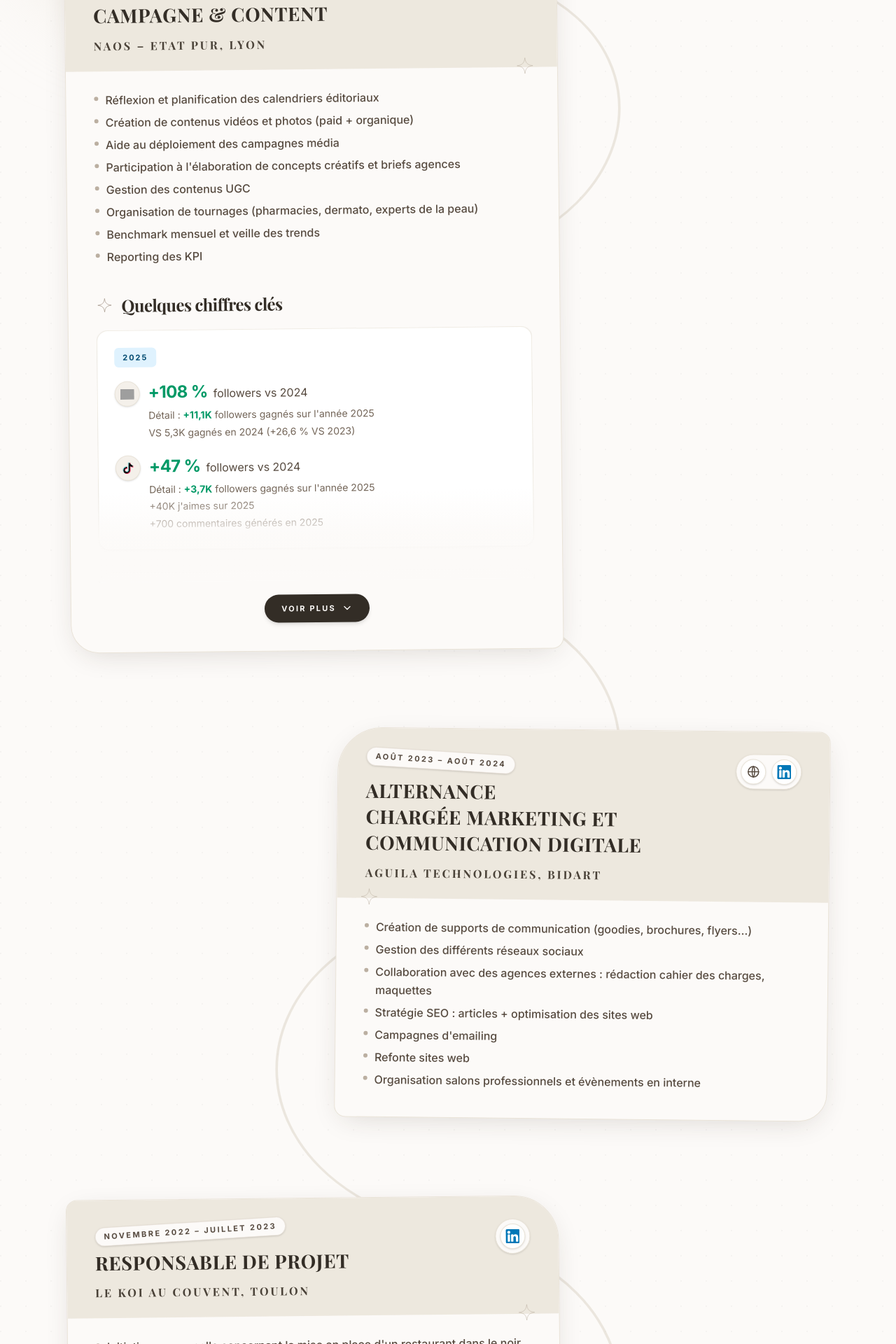
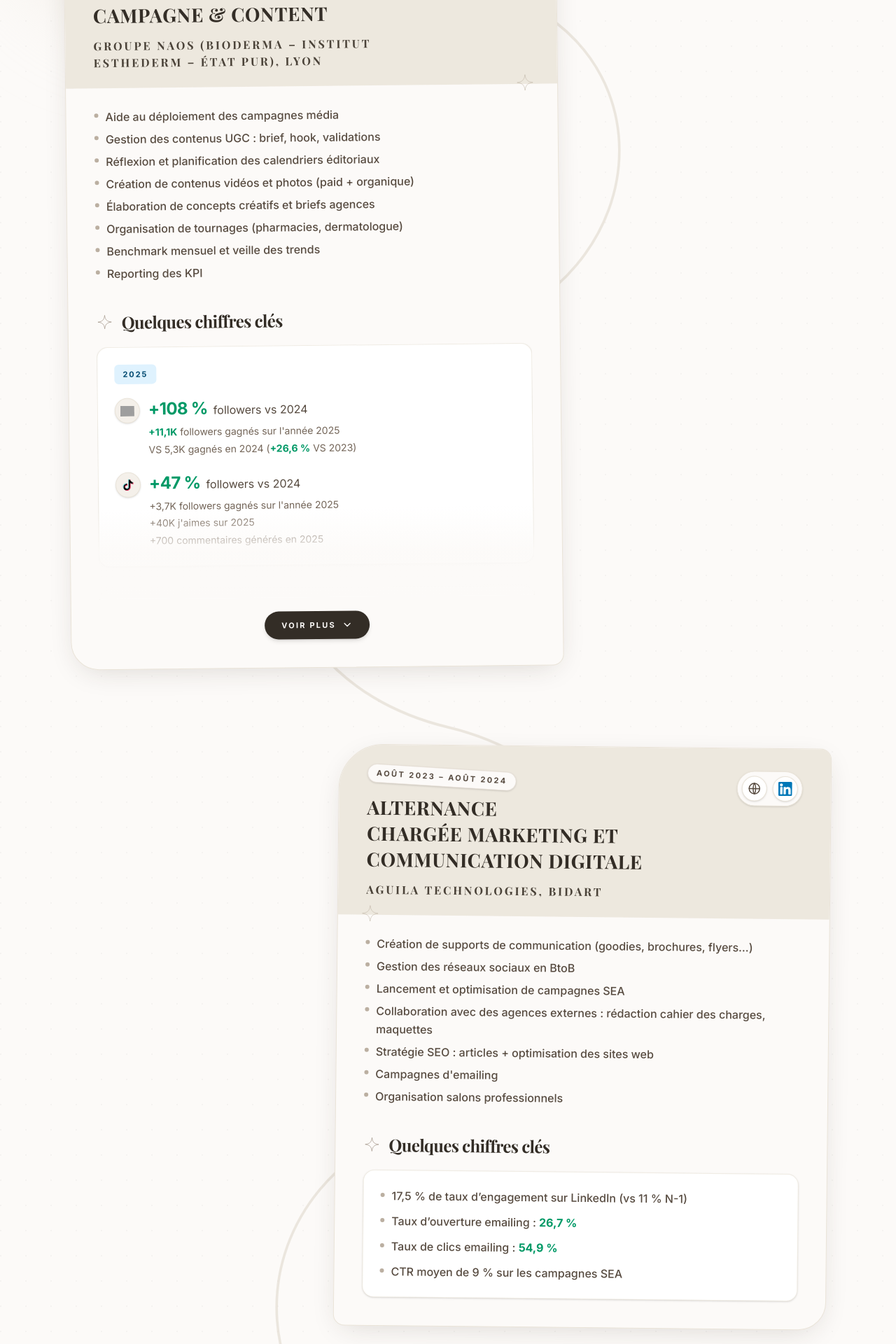
Before and after one commit to sixtinerocha/portfolio, a React (Vite) app: page /experience in a window 1280 px wide. Shown: the part 655-2575 px from the top of the page at 70% size. Built offline with nearby package versions, Linux system fonts and the light colour scheme; grey boxes are pictures that could not be loaded; a web font is replaced by a local one.

Commit message:
Update experiences: NAOS, Aguila, and Le Koi project details

```diff
--- a/src/pages/Experience.tsx
+++ b/src/pages/Experience.tsx
@@ -33,15 +33,15 @@
   {
     id: 0,
     role: 'ALTERNANCE\nASSISTANTE CHEF DE\nCAMPAGNE & CONTENT',
-    company: 'NAOS – ETAT PUR, LYON',
+    company: 'Groupe NAOS (Bioderma – Institut Esthederm – État Pur), Lyon',
     date: 'Septembre 2024 – Septembre 2026',
     description: [
+      'Aide au déploiement des campagnes média',
+      'Gestion des contenus UGC : brief, hook, validations',
       'Réflexion et planification des calendriers éditoriaux',
       'Création de contenus vidéos et photos (paid + organique)',
-      'Aide au déploiement des campagnes média',
-      "Participation à l'élaboration de concepts créatifs et briefs agences",
-      'Gestion des contenus UGC',
-      'Organisation de tournages (pharmacies, dermato, experts de la peau)',
+      'Élaboration de concepts créatifs et briefs agences',
+      'Organisation de tournages (pharmacies, dermatologue)',
       'Benchmark mensuel et veille des trends',
       'Reporting des KPI',
     ],
@@ -59,18 +59,19 @@
     date: 'Août 2023 – Août 2024',
     description: [
       'Création de supports de communication (goodies, brochures, flyers…)',
-      'Gestion des différents réseaux sociaux',
+      'Gestion des réseaux sociaux en BtoB',
+      'Lancement et optimisation de campagnes SEA',
       'Collaboration avec des agences externes : rédaction cahier des charges, maquettes',
       'Stratégie SEO : articles + optimisation des sites web',
       "Campagnes d'emailing",
-      'Refonte sites web',
-      'Organisation salons professionnels et évènements en interne',
+      'Organisation salons professionnels',
     ],
     icons: [
       { kind: 'link', type: 'website',  href: 'https://www.breakee.fr',                                   label: 'Site Breakee (Aguila Technologies)' },
       { kind: 'link', type: 'linkedin', href: 'https://www.linkedin.com/company/aguila-technologie',    label: 'LinkedIn Aguila Technologies' },
     ],
     align: 'right',
+    extras: <AguilaExtras />,
   },
   {
     id: 2,
@@ -93,6 +94,7 @@
       },
     ],
     align: 'left',
+    extras: <LeKoiExtras />,
   },
   {
     id: 3,
@@ -351,8 +353,8 @@
     headline: '+108 %',
     headlineSuffix: 'followers vs 2024',
     details: [
-      'Détail : **+11,1K** followers gagnés sur l\'année 2025',
-      'VS 5,3K gagnés en 2024 (+26,6 % VS 2023)',
+      '**+11,1K** followers gagnés sur l\'année 2025',
+      'VS 5,3K gagnés en 2024 (**+26,6 %** VS 2023)',
     ],
   },
   {
@@ -360,7 +362,7 @@
     headline: '+47 %',
     headlineSuffix: 'followers vs 2024',
     details: [
-      'Détail : **+3,7K** followers gagnés sur l\'année 2025',
+      '+3,7K followers gagnés sur l\'année 2025',
       "+40K j'aimes sur 2025",
       '+700 commentaires générés en 2025',
     ],
@@ -373,10 +375,10 @@
     headline: '+23,6 %',
     headlineSuffix: 'followers vs T1 2025',
     details: [
-      'Détail : **+3,8K** followers gagnés sur le T1 2026',
+      '**+3,8K** followers gagnés sur le T1 2026',
       'VS 3,1K gagnés sur le T1 2025',
-      "Taux d'engagement : **2,14 %** sur le T1 2026",
-      'Taux de complétion moyen : **25,5 %** (vs 20–30 % standard IG)',
+      "Taux d'engagement : **2,14 %**",
+      'Taux de complétion moyen : **25,5 %**',
     ],
   },
   {
@@ -384,11 +386,11 @@
     headline: '+295 %',
     headlineSuffix: 'followers vs T1 2025',
     details: [
-      'Détail : **+1,1K** followers gagnés sur le T1 2026',
+      '**+1,1K** followers gagnés',
       'VS 280 gagnés sur le T1 2025',
-      "Taux d'engagement : **3,49 %** sur le T1 2026",
-      "Nombre de j'aimes : **6,6K** sur le T1 2026",
-      'Nombre de commentaires : **222** sur le T1 2026',
+      "Taux d'engagement : **3,49 %**",
+      "+6,6K j’aimes sur le T1 2026",
+      '+222 commentaires',
     ],
   },
 ];
@@ -508,6 +510,97 @@
   );
 }
 
+/* ============================== AGUILA extras ============================== */
+
+function AguilaExtras() {
+  return (
+    <section>
+      <div className="flex items-center gap-3 mb-5">
+        <Sparkle className="!relative w-6 h-6 text-stone-500" />
+        <h5 className="font-serif text-xl md:text-2xl font-bold text-stone-900">
+          Quelques chiffres clés
+        </h5>
+      </div>
+      <div className="bg-white border border-stone-200/70 rounded-2xl shadow-sm p-5 md:p-6">
+        <ul className="space-y-3 text-[15px] md:text-base text-stone-700 font-medium">
+          <li className="flex items-start gap-2.5">
+            <span className="mt-2 w-1.5 h-1.5 rounded-full bg-stone-400 shrink-0" />
+            <span>17,5 % de taux d’engagement sur LinkedIn (vs 11 % N-1)</span>
+          </li>
+          <li className="flex items-start gap-2.5">
+            <span className="mt-2 w-1.5 h-1.5 rounded-full bg-stone-400 shrink-0" />
+            <span dangerouslySetInnerHTML={{ __html: 'Taux d’ouverture emailing : <span class="font-bold text-emerald-600">26,7 %</span>' }} />
+          </li>
+          <li className="flex items-start gap-2.5">
+            <span className="mt-2 w-1.5 h-1.5 rounded-full bg-stone-400 shrink-0" />
+            <span dangerouslySetInnerHTML={{ __html: 'Taux de clics emailing : <span class="font-bold text-emerald-600">54,9 %</span>' }} />
+          </li>
+          <li className="flex items-start gap-2.5">
+            <span className="mt-2 w-1.5 h-1.5 rounded-full bg-stone-400 shrink-0" />
+            <span>CTR moyen de 9 % sur les campagnes SEA</span>
+          </li>
+        </ul>
+      </div>
+    </section>
+  );
+}
+
+/* ============================== LE KOI extras ============================== */
+
+function LeKoiExtras() {
+  return (
+    <section>
+      <div className="flex items-center gap-3 mb-5">
+        <Sparkle className="!relative w-6 h-6 text-stone-500" />
+        <h5 className="font-serif text-xl md:text-2xl font-bold text-stone-900">
+          Quelques chiffres clés
+        </h5>
+      </div>
+      <div className="bg-white border border-stone-200/70 rounded-2xl shadow-sm p-5 md:p-6 mb-8">
+        <ul className="space-y-3 text-[15px] md:text-base text-stone-700 font-medium">
+          <li className="flex items-start gap-2.5">
+            <span className="mt-2 w-1.5 h-1.5 rounded-full bg-stone-400 shrink-0" />
+            <span>100 % du restaurant rempli, soit 48 couverts</span>
+          </li>
+          <li className="flex items-start gap-2.5">
+            <span className="mt-2 w-1.5 h-1.5 rounded-full bg-stone-400 shrink-0" />
+            <span>Plus de 500 € récoltés pour les deux associations partenaires</span>
+          </li>
+          <li className="flex items-start gap-2.5">
+            <span className="mt-2 w-1.5 h-1.5 rounded-full bg-stone-400 shrink-0" />
+            <span>6K impressions sur les réseaux sociaux</span>
+          </li>
+        </ul>
+      </div>
+
+      <div className="grid grid-cols-2 gap-4 sm:gap-6">
+        <motion.figure
+          initial={{ opacity: 0, y: 14 }}
+          whileInView={{ opacity: 1, y: 0 }}
+          viewport={{ once: true }}
+          transition={{ duration: 0.7 }}
+          className="bg-white border border-stone-200 rounded-2xl shadow-md p-3 sm:p-4 rotate-[-2deg]"
+        >
+          <div className="aspect-[4/3] overflow-hidden rounded-xl">
+            <img src="/assets/photos/restaurant-1.png" alt="Projet Restaurant 1" className="w-full h-full object-cover" />
+          </div>
+        </motion.figure>
+        <motion.figure
+          initial={{ opacity: 0, y: 14 }}
+          whileInView={{ opacity: 1, y: 0 }}
+          viewport={{ once: true }}
+          transition={{ duration: 0.7 }}
+          className="bg-white border border-stone-200 rounded-2xl shadow-md p-3 sm:p-4 rotate-[2deg]"
+        >
+          <div className="aspect-[4/3] overflow-hidden rounded-xl">
+            <img src="/assets/photos/restaurant-2.png" alt="Projet Restaurant 2" className="w-full h-full object-cover" />
+          </div>
+        </motion.figure>
+      </div>
+    </section>
+  );
+}
+
 /* ============================== Timeline + icons ============================== */
 
 function SnakeTimeline() {
```
Also changed, not shown: public/assets/photos/restaurant-1.png (added), public/assets/photos/restaurant-2.png (added).
